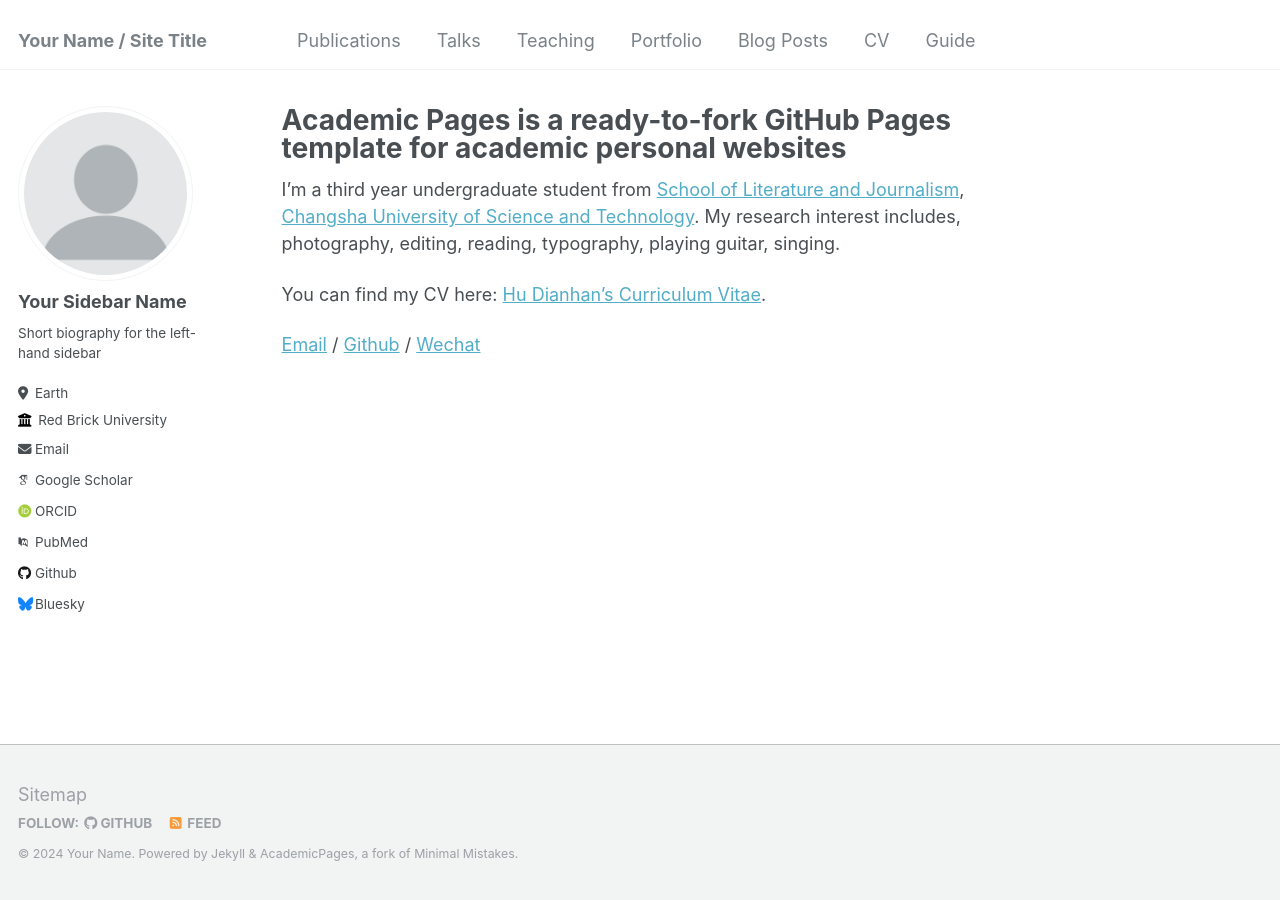
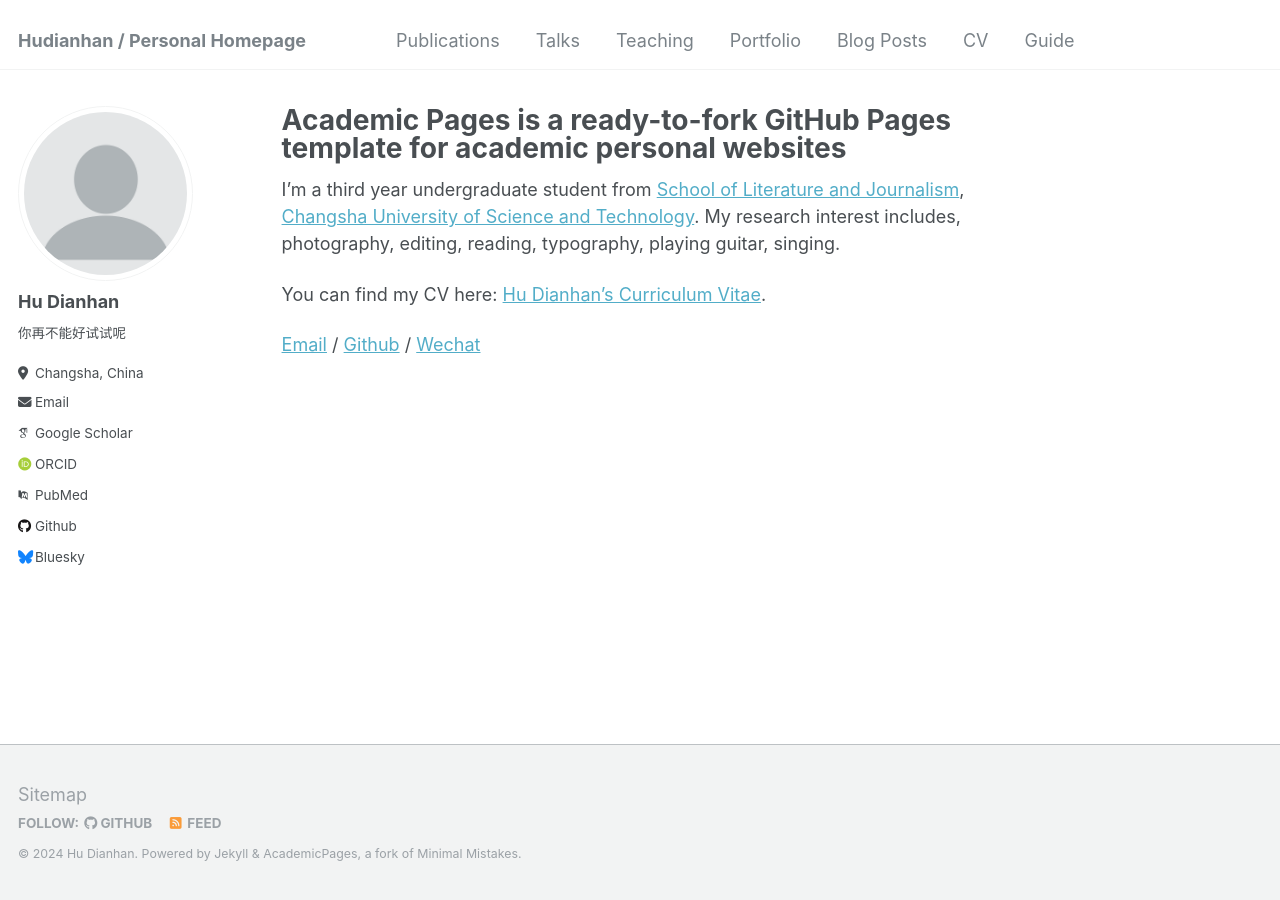
Before and after one commit to Rheahu816/Rheahu.github.io, a Jekyll site: the page built from _pages/about.md, in a window 1280 px wide. Built offline with Jekyll 4.4.1, drawn with Linux system fonts in a browser that asks for light colours; some web fonts are replaced.

Commit message:
Update _config.yml

```diff
--- a/_config.yml
+++ b/_config.yml
@@ -8,11 +8,11 @@
 
 # Basic Site Settings
 locale                   : "en-US"
-title                    : "Your Name / Site Title"
+title                    : "Hudianhan / Personal Homepage"
 title_separator          : "-"
-name                     : &name "Your Name"
+name                     : &name "Hu Dianhan"
 description              : &description "personal description"
-url                      : https://academicpages.github.io # the base hostname & protocol for your site e.g. "https://mmistakes.github.io"
+url                      : https://rheahu816.github.io/Rheahu.github.io/
 baseurl                  : "" # the subpath of your site, e.g. "/blog"
 repository               : "academicpages/academicpages.github.io"
 
@@ -22,13 +22,13 @@ repository               : "academicpages/academicpages.github.io"
 author:
   # Biographic information
   avatar           : "profile.png"
-  name             : "Your Sidebar Name"
+  name             : "Hu Dianhan"
   pronouns         : # example: "she/her"
-  bio              : "Short biography for the left-hand sidebar"
-  location         : "Earth"
-  employer         : "Red Brick University"
+  bio              : "你再不能好试试呢"
+  location         : "Changsha, China"
+  employer         :
   uri              : # URL
-  email            : "none@example.org"
+  email            : "1837105324@qq.com"
 
   # Academic websites
   arxiv            : # URL - Update with the correct link to your profile
```
